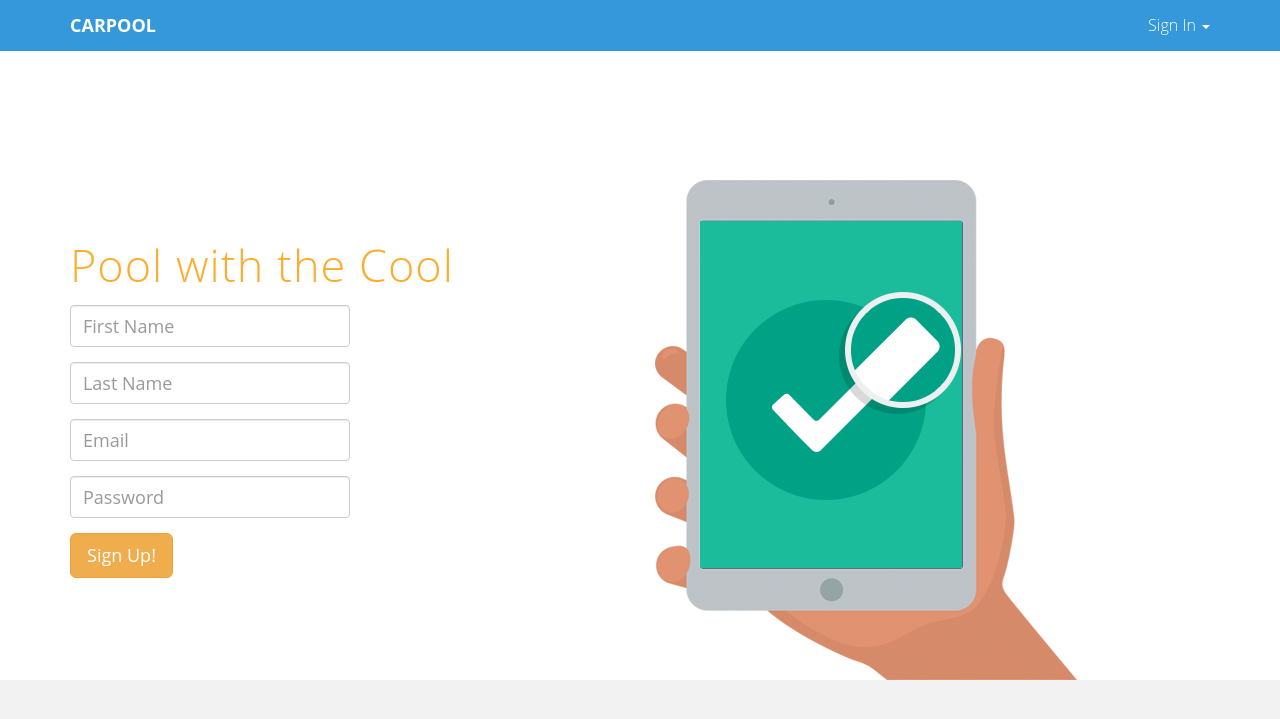
After one commit to prateek-iiitd/CarPool, a Django app: template templates/index.html in a window 1280 px wide. The commit adds this page. Shown: the top 719 px of the page. Run offline with Django 3.2, Linux system fonts and the light colour scheme; the template is opened without the code that fills it, so the values that code supplies are empty; some libraries are stand-ins or nearby versions.

Commit message:
landing page

```diff
--- /dev/null
+++ b/WebUI/static/css/main.css
@@ -0,0 +1,139 @@
+body {
+  background-color: #f2f2f2;
+    font-family: 'Open Sans', sans-serif;
+    font-weight: 300;
+    font-size: 16px;
+    color: #555;
+
+    -webkit-font-smoothing: antialiased;
+    -webkit-overflow-scrolling: touch;
+}
+
+/* Titles */
+h1, h2, h3, h4, h5, h6 {
+    font-family: 'Open Sans', sans-serif;
+    font-weight: 300;
+    color: #333;
+}
+
+h1 {
+	font-size: 40px;
+}
+
+h3 {
+	color: #95a5a6;
+	font-weight: 400;
+}
+
+h4 {
+	color: #95a5a6;
+	font-weight: 400;
+	font-size: 20px;
+}
+
+p {
+    line-height: 28px;
+    margin-bottom: 25px;
+    font-size: 16px;
+}
+
+.centered {
+    text-align: center;
+}
+
+/* Links */
+a {
+    color: #3498db;
+    word-wrap: break-word;
+
+    -webkit-transition: color 0.1s ease-in, background 0.1s ease-in;
+    -moz-transition: color 0.1s ease-in, background 0.1s ease-in;
+    -ms-transition: color 0.1s ease-in, background 0.1s ease-in;
+    -o-transition: color 0.1s ease-in, background 0.1s ease-in;
+    transition: color 0.1s ease-in, background 0.1s ease-in;
+}
+
+a:hover,
+a:focus {
+    color: #7b7b7b;
+    text-decoration: none;
+    outline: 0;
+}
+
+a:before,
+a:after {
+    -webkit-transition: color 0.1s ease-in, background 0.1s ease-in;
+    -moz-transition: color 0.1s ease-in, background 0.1s ease-in;
+    -ms-transition: color 0.1s ease-in, background 0.1s ease-in;
+    -o-transition: color 0.1s ease-in, background 0.1s ease-in;
+    transition: color 0.1s ease-in, background 0.1s ease-in;
+}
+
+ hr {
+    display: block;
+    height: 1px;
+    border: 0;
+    border-top: 1px solid #ccc;
+    margin: 1em 0;
+    padding: 0;
+}
+
+.navbar-default {
+	background-color: #3498db;
+	border-color: transparent;
+}
+
+.navbar-default .navbar-brand {
+	color: white;
+}
+
+.navbar-default .navbar-nav > li > a {
+	color: white;
+}
+
+/* Helpers */
+
+.mt {
+	margin-top: 40px;
+	margin-bottom: 40px;
+}
+
+.form-control {
+	height: 42px;
+	font-size: 18px;
+	width: 280px;
+}
+
+i {
+	margin: 8px;
+	color: #3498db;
+}
+
+#headerwrap {
+	background-color: #ffffff;
+	margin-top: -20px;
+	padding-top:200px;
+	background-attachment: relative;
+	background-position: center center;
+	min-height: 650px;
+	width: 100%;
+
+    -webkit-background-size: 100%;
+    -moz-background-size: 100%;
+    -o-background-size: 100%;
+    background-size: 100%;
+
+    -webkit-background-size: cover;
+    -moz-background-size: cover;
+    -o-background-size: cover;
+    background-size: cover;
+}
+
+#headerwrap h1 {
+	margin-top: 60px;
+	margin-bottom: 15px;
+	color: #ffab2c;
+	font-size: 45px;
+	font-weight: 300;
+	letter-spacing: 1px;
+}
--- a/WebUI/views.py
+++ b/WebUI/views.py
@@ -4,7 +4,7 @@ from django.shortcuts import render
 from CarPool.settings import API_KEY
 # Create your views here.
 def home(request):
-    return render(request, 'home.html', API_KEY)
+    return render(request, 'index.html', API_KEY)
 
 
 def save_journey(request):
--- /dev/null
+++ b/templates/index.html
@@ -0,0 +1,90 @@
+<!DOCTYPE html>
+<html lang="en">
+<head>
+    <meta charset="utf-8">
+    <meta http-equiv="X-UA-Compatible" content="IE=edge">
+    <meta name="viewport" content="width=device-width, initial-scale=1.0">
+    <meta name="description" content="">
+    <meta name="author" content="">
+    {% load static %}
+    <title>CarPool - Pool with the Cool</title>
+    <link href="{% static 'css/bootstrap.min.css' %}" rel="stylesheet">
+    <link href="{% static 'css/main.css' %}" rel="stylesheet">
+    {#    <link href='http://fonts.googleapis.com/css?family=Lato:300,400,900' rel='stylesheet' type='text/css'>#}
+</head>
+
+<body>
+
+<div class="navbar navbar-default navbar-fixed-top">
+    <div class="container">
+        <div class="navbar-header">
+            <button type="button" class="navbar-toggle" data-toggle="collapse" data-target=".navbar-collapse">
+                <span class="icon-bar"></span>
+                <span class="icon-bar"></span>
+                <span class="icon-bar"></span>
+            </button>
+            <a class="navbar-brand" href="#"><b>CARPOOL</b></a>
+        </div>
+        <div class="navbar-collapse collapse">
+            <ul class="nav navbar-nav navbar-right">
+                <li class="dropdown">
+                    <a class="dropdown-toggle" href="#" data-toggle="dropdown">Sign In <strong
+                            class="caret"></strong></a>
+
+                    <div class="dropdown-menu" style="padding: 15px; padding-bottom: 0px;">
+                        <form class="form" role="form" method="post" action="login/">
+                            <div class="form-group">
+                                <input type="email" class="form-control" id="email" name="email"
+                                       placeholder="Email">
+                            </div>
+                            <div class="form-group">
+                                <input required="required" type="password" class="form-control" id="password"
+                                       name="password"
+                                       placeholder="Password">
+                            </div>
+                            <input class="btn btn-primary"
+                                   style="clear: left; margin-bottom:14px;width: 100%; height: 32px; font-size: 13px;"
+                                   type="submit" value="Sign In"/>
+                        </form>
+                    </div>
+                </li>
+            </ul>
+        </div>
+    </div>
+</div>
+<div id="headerwrap">
+    <div class="container">
+        <div class="row">
+            <div class="col-lg-6">
+                <h1>Pool with the Cool</h1>
+
+                <form class="form" role="form" method="post" action="signup/">
+                    <div class="form-group">
+                        <input type="text" required="required" class="form-control" id="first" name="first"
+                               placeholder="First Name">
+                    </div>
+                    <div class="form-group">
+                        <input type="text" required="required" class="form-control" id="last" name="last"
+                               placeholder="Last Name">
+                    </div>
+                    <div class="form-group">
+                        <input type="email" required="required" class="form-control" id="email" name="email"
+                               placeholder="Email">
+                    </div>
+                    <div class="form-group">
+                        <input type="password" required="required" class="form-control" id="password" name="password"
+                               placeholder="Password">
+                    </div>
+                    <input type="submit" value="Sign Up!" class="btn btn-warning btn-lg">
+                </form>
+            </div>
+            <div class="col-lg-6">
+                <img class="img-responsive" src="{% static 'img/ipad-hand.png' %}" alt="">
+            </div>
+        </div>
+    </div>
+</div>
+<script src="{% static 'js/jquery-1.10.2.min.js' %}"></script>
+<script src="{% static 'js/bootstrap.min.js' %}"></script>
+</body>
+</html>
```
Also changed, not shown: WebUI/static/js/home.js (+5 -2 lines), templates/home.html (+8 -3 lines), WebUI/static/img/ipad-hand.png (added).
